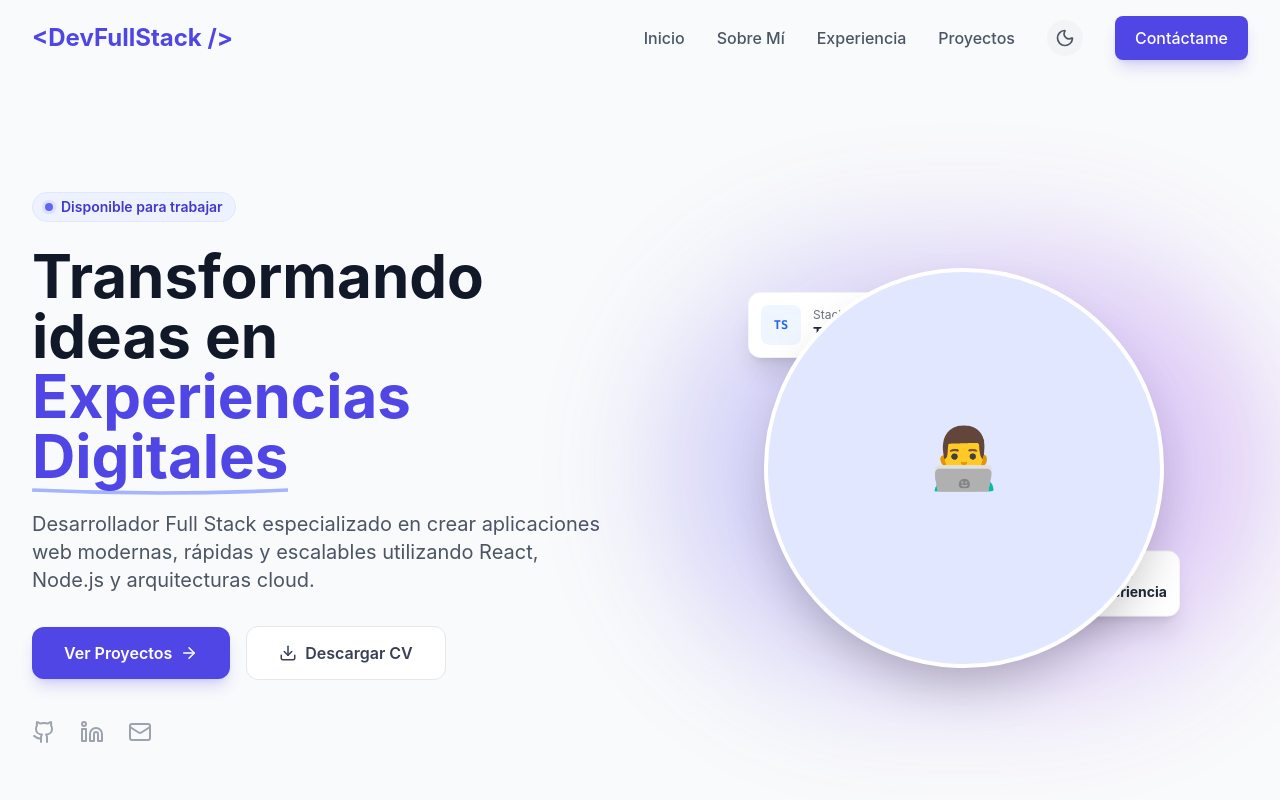
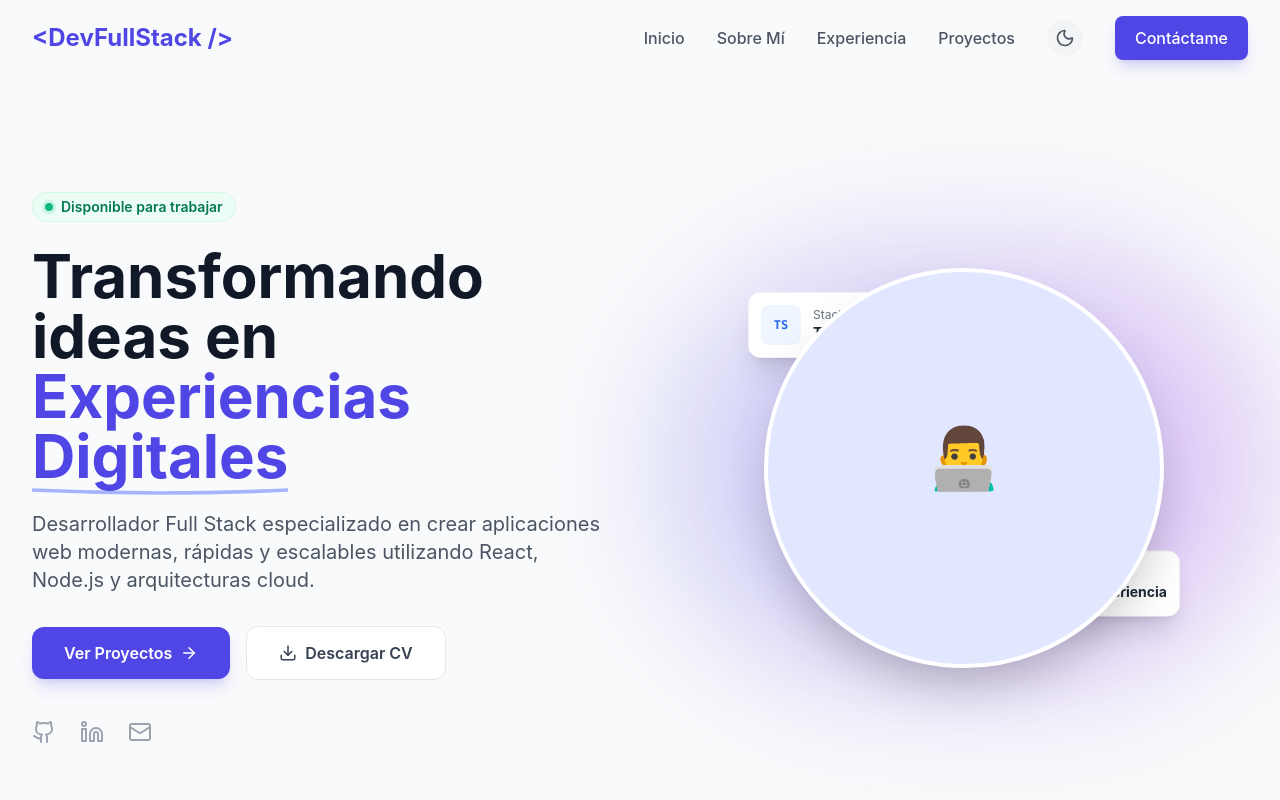
Before and after one commit to mvegha/veghas_portafolio, a React (Vite) app: page / in a window 1280 px wide. Shown: the top 800 px of the page. Built offline with nearby package versions, Linux system fonts and the light colour scheme.

Commit message:
Agregar estado de disponibilidad dinamico

```diff
--- a/src/components/hero/Hero.tsx
+++ b/src/components/hero/Hero.tsx
@@ -1,21 +1,35 @@
 import { Github, Linkedin, Mail, ArrowRight, Download } from 'lucide-react';
 
+import availabilityData from '../../data/availability/availability';
+
+import statusConfig from './statusConfig';
+
 const Hero = () => {
+  // 2. Buscamos la opción activa basada en el status configurado
+  const activeStatus =
+    availabilityData.options.find(option => option.status === availabilityData.status) || availabilityData.options[0];
+
+  const visual = statusConfig[activeStatus.status];
+
   return (
     <section id="inicio" className="relative pt-32 pb-20 lg:pt-48 lg:pb-32 overflow-hidden">
       <div className="max-w-7xl mx-auto px-4 sm:px-6 lg:px-8 relative z-10">
         <div className="flex flex-col md:flex-row items-center gap-12 lg:gap-20">
           {/* Columna Izquierda: Contenido */}
           <div className="md:w-1/2 text-center md:text-left animate-slide-up">
-            {/* Badge de Disponibilidad */}
-            <div className="inline-flex items-center gap-2 px-3 py-1 rounded-full bg-indigo-50 dark:bg-indigo-900/30 border border-indigo-100 dark:border-indigo-800 mb-6">
+            {/* Badge de Disponibilidad Dinámico */}
+            <div
+              className={`inline-flex items-center gap-2 px-3 py-1 rounded-full border mb-6 transition-colors duration-300 ${visual.bg} ${visual.border}`}
+            >
               <span className="relative flex h-2 w-2">
-                <span className="animate-ping absolute inline-flex h-full w-full rounded-full bg-indigo-400 opacity-75"></span>
-                <span className="relative inline-flex rounded-full h-2 w-2 bg-indigo-500"></span>
+                {activeStatus.status !== 'unavailable' && (
+                  <span
+                    className={`animate-ping absolute inline-flex h-full w-full rounded-full opacity-75 ${visual.pulse}`}
+                  ></span>
+                )}
+                <span className={`relative inline-flex rounded-full h-2 w-2 ${visual.dot}`}></span>
               </span>
-              <span className="text-sm font-semibold text-indigo-700 dark:text-indigo-300">
-                Disponible para trabajar
-              </span>
+              <span className={`text-sm font-semibold ${visual.text}`}>{activeStatus.text}</span>
             </div>
 
             {/* Título Principal */}
--- /dev/null
+++ b/src/components/hero/statusConfig.ts
@@ -0,0 +1,25 @@
+const statusConfig = {
+  available: {
+    dot: 'bg-emerald-500',
+    bg: 'bg-emerald-50 dark:bg-emerald-900/30',
+    border: 'border-emerald-100 dark:border-emerald-800',
+    text: 'text-emerald-700 dark:text-emerald-300',
+    pulse: 'bg-emerald-400'
+  },
+  unavailable: {
+    dot: 'bg-red-500',
+    bg: 'bg-red-50 dark:bg-red-900/30',
+    border: 'border-red-100 dark:border-red-800',
+    text: 'text-red-700 dark:text-red-300',
+    pulse: 'hidden' // No pulsa si no estás disponible
+  },
+  preorder: {
+    dot: 'bg-amber-500',
+    bg: 'bg-amber-50 dark:bg-amber-900/30',
+    border: 'border-amber-100 dark:border-amber-800',
+    text: 'text-amber-700 dark:text-amber-300',
+    pulse: 'bg-amber-400'
+  }
+};
+
+export default statusConfig;
--- /dev/null
+++ b/src/data/availability/availability.ts
@@ -0,0 +1,22 @@
+import type { AvailabilityConfig } from '../../interfaces/availability/availability';
+
+const availability: AvailabilityConfig = {
+  // Cambio estado de acuerdo a mi disponibilidad ('available' | 'unavailable' | 'preorder')
+  status: 'available',
+  options: [
+    {
+      status: 'available',
+      text: 'Disponible para trabajar'
+    },
+    {
+      status: 'unavailable',
+      text: 'Actualmente trabajando'
+    },
+    {
+      status: 'preorder',
+      text: 'Abierto a proyectos puntuales'
+    }
+  ]
+};
+
+export default availability;
--- /dev/null
+++ b/src/interfaces/availability/availability.ts
@@ -0,0 +1,9 @@
+export interface Availability {
+  status: 'available' | 'unavailable' | 'preorder';
+  text: string;
+}
+
+export interface AvailabilityConfig {
+  status: Availability['status'];
+  options: Availability[];
+}
```
